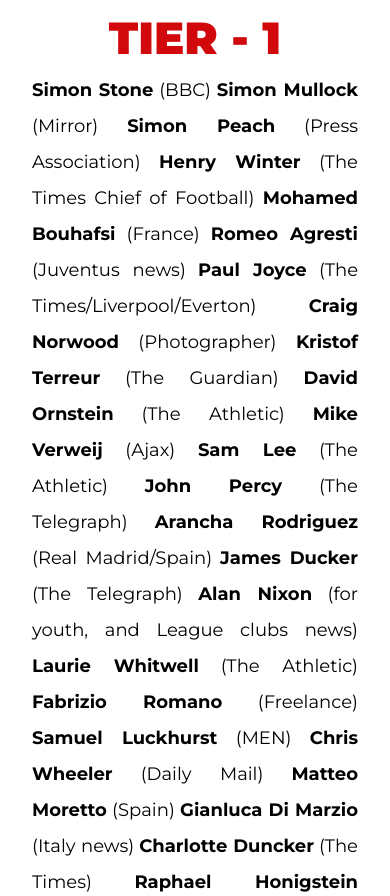
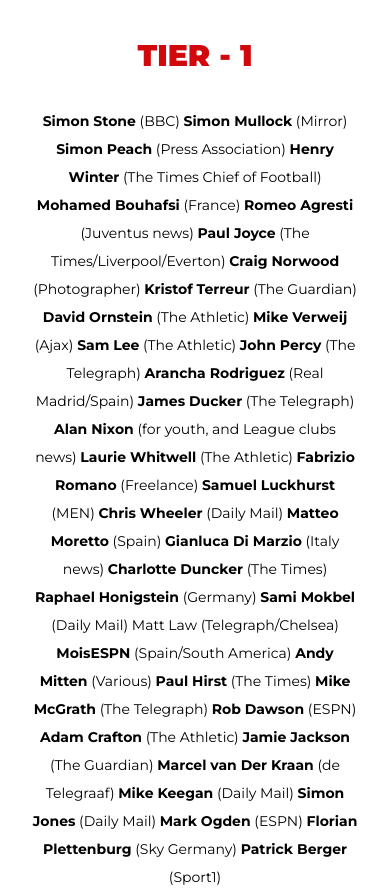
Before and after one commit to centredevilsratings/centredevils, a website built with Parcel: page index.html in a window 390 px wide. Shown: the part 873-1769 px from the top of the page. Built offline with nearby package versions, Linux system fonts and the light colour scheme.

Commit message:
Add files via upload

```diff
--- a/centredevils.css
+++ b/centredevils.css
@@ -236,430 +236,354 @@
   padding-bottom: var(--dl-space-space-tripleunit);
 }
 .centredevils-text014 {
-  font-size: 18px;
   font-style: normal;
   font-family: Montserrat;
   font-weight: 700;
   line-height: 2;
 }
 .centredevils-text015 {
-  font-size: 18px;
   font-family: Montserrat;
   line-height: 2;
 }
 .centredevils-text016 {
-  font-size: 18px;
   font-style: normal;
   font-family: Montserrat;
   font-weight: 700;
   line-height: 2;
 }
 .centredevils-text017 {
-  font-size: 18px;
   font-family: Montserrat;
   line-height: 2;
 }
 .centredevils-text018 {
-  font-size: 18px;
   font-style: normal;
   font-family: Montserrat;
   font-weight: 700;
   line-height: 2;
 }
 .centredevils-text019 {
-  font-size: 18px;
   font-family: Montserrat;
   line-height: 2;
 }
 .centredevils-text020 {
-  font-size: 18px;
   font-style: normal;
   font-family: Montserrat;
   font-weight: 700;
   line-height: 2;
 }
 .centredevils-text021 {
-  font-size: 18px;
   font-family: Montserrat;
   line-height: 2;
 }
 .centredevils-text022 {
-  font-size: 18px;
   font-style: normal;
   font-family: Montserrat;
   font-weight: 700;
   line-height: 2;
 }
 .centredevils-text023 {
-  font-size: 18px;
   font-family: Montserrat;
   line-height: 2;
 }
 .centredevils-text024 {
-  font-size: 18px;
   font-style: normal;
   font-family: Montserrat;
   font-weight: 700;
   line-height: 2;
 }
 .centredevils-text025 {
-  font-size: 18px;
   font-family: Montserrat;
   line-height: 2;
 }
 .centredevils-text026 {
-  font-size: 18px;
   font-style: normal;
   font-family: Montserrat;
   font-weight: 700;
   line-height: 2;
 }
 .centredevils-text027 {
-  font-size: 18px;
   font-family: Montserrat;
   line-height: 2;
 }
 .centredevils-text028 {
-  font-size: 18px;
   font-style: normal;
   font-family: Montserrat;
   font-weight: 700;
   line-height: 2;
 }
 .centredevils-text029 {
-  font-size: 18px;
   font-family: Montserrat;
   line-height: 2;
 }
 .centredevils-text030 {
-  font-size: 18px;
   font-style: normal;
   font-family: Montserrat;
   font-weight: 700;
   line-height: 2;
 }
 .centredevils-text031 {
-  font-size: 18px;
   font-family: Montserrat;
   line-height: 2;
 }
 .centredevils-text032 {
-  font-size: 18px;
   font-style: normal;
   font-family: Montserrat;
   font-weight: 700;
   line-height: 2;
 }
 .centredevils-text033 {
-  font-size: 18px;
   font-family: Montserrat;
   line-height: 2;
 }
 .centredevils-text034 {
-  font-size: 18px;
   font-family: Montserrat;
   font-weight: 700;
   line-height: 2;
 }
 .centredevils-text035 {
-  font-size: 18px;
   font-family: Montserrat;
   line-height: 2;
 }
 .centredevils-text036 {
-  font-size: 18px;
   font-family: Montserrat;
   font-weight: 700;
   line-height: 2;
 }
 .centredevils-text037 {
-  font-size: 18px;
   font-family: Montserrat;
   line-height: 2;
 }
 .centredevils-text038 {
-  font-size: 18px;
   font-family: Montserrat;
   font-weight: 700;
   line-height: 2;
 }
 .centredevils-text039 {
-  font-size: 18px;
   font-family: Montserrat;
   line-height: 2;
 }
 .centredevils-text040 {
-  font-size: 18px;
   font-family: Montserrat;
   font-weight: 700;
   line-height: 2;
 }
 .centredevils-text041 {
-  font-size: 18px;
   font-family: Montserrat;
   line-height: 2;
 }
 .centredevils-text042 {
-  font-size: 18px;
   font-family: Montserrat;
   font-weight: 700;
   line-height: 2;
 }
 .centredevils-text043 {
-  font-size: 18px;
   font-family: Montserrat;
   line-height: 2;
 }
 .centredevils-text044 {
-  font-size: 18px;
   font-family: Montserrat;
   font-weight: 700;
   line-height: 2;
 }
 .centredevils-text045 {
-  font-size: 18px;
   font-family: Montserrat;
   line-height: 2;
 }
 .centredevils-text046 {
-  font-size: 18px;
   font-family: Montserrat;
   font-weight: 700;
   line-height: 2;
 }
 .centredevils-text047 {
-  font-size: 18px;
   font-family: Montserrat;
   line-height: 2;
 }
 .centredevils-text048 {
-  font-size: 18px;
   font-family: Montserrat;
   font-weight: 700;
   line-height: 2;
 }
 .centredevils-text049 {
-  font-size: 18px;
   font-family: Montserrat;
   line-height: 2;
 }
 .centredevils-text050 {
-  font-size: 18px;
   font-family: Montserrat;
   font-weight: 700;
   line-height: 2;
 }
 .centredevils-text051 {
-  font-size: 18px;
   font-family: Montserrat;
   line-height: 2;
 }
 .centredevils-text052 {
-  font-size: 18px;
   font-family: Montserrat;
   font-weight: 700;
   line-height: 2;
 }
 .centredevils-text053 {
-  font-size: 18px;
   font-family: Montserrat;
   line-height: 2;
 }
 .centredevils-text054 {
-  font-size: 18px;
   font-family: Montserrat;
   font-weight: 700;
   line-height: 2;
 }
 .centredevils-text055 {
-  font-size: 18px;
   font-family: Montserrat;
   line-height: 2;
 }
 .centredevils-text056 {
-  font-size: 18px;
   font-family: Montserrat;
   font-weight: 700;
   line-height: 2;
 }
 .centredevils-text057 {
-  font-size: 18px;
   font-family: Montserrat;
   line-height: 2;
 }
 .centredevils-text058 {
-  font-size: 18px;
   font-family: Montserrat;
   font-weight: 700;
   line-height: 2;
 }
 .centredevils-text059 {
-  font-size: 18px;
   font-family: Montserrat;
   line-height: 2;
 }
 .centredevils-text060 {
-  font-size: 18px;
   font-family: Montserrat;
   font-weight: 700;
   line-height: 2;
 }
 .centredevils-text061 {
-  font-size: 18px;
   font-family: Montserrat;
   line-height: 2;
 }
 .centredevils-text062 {
-  font-size: 18px;
   font-family: Montserrat;
   font-weight: 700;
   line-height: 2;
 }
 .centredevils-text063 {
-  font-size: 18px;
   font-family: Montserrat;
   line-height: 2;
 }
 .centredevils-text064 {
-  font-size: 18px;
   font-family: Montserrat;
   font-weight: 700;
   line-height: 2;
 }
 .centredevils-text065 {
-  font-size: 18px;
   font-family: Montserrat;
   line-height: 2;
 }
 .centredevils-text066 {
-  font-size: 18px;
   font-family: Montserrat;
   font-weight: 700;
   line-height: 2;
 }
 .centredevils-text067 {
-  font-size: 18px;
   font-family: Montserrat;
   line-height: 2;
 }
 .centredevils-text068 {
-  font-size: 18px;
   font-family: Montserrat;
   font-weight: 700;
   line-height: 2;
 }
 .centredevils-text069 {
-  font-size: 18px;
   font-family: Montserrat;
   line-height: 2;
 }
 .centredevils-text070 {
-  font-size: 18px;
   font-family: Montserrat;
   font-weight: 700;
   line-height: 2;
 }
 .centredevils-text071 {
-  font-size: 18px;
   font-family: Montserrat;
   line-height: 2;
 }
 .centredevils-text072 {
-  font-size: 18px;
   font-family: Montserrat;
   font-weight: 700;
   line-height: 2;
 }
 .centredevils-text073 {
-  font-size: 18px;
   font-family: Montserrat;
   line-height: 2;
 }
 .centredevils-text074 {
-  font-size: 18px;
   font-family: Montserrat;
   font-weight: 700;
   line-height: 2;
 }
 .centredevils-text075 {
-  font-size: 18px;
   font-family: Montserrat;
   line-height: 2;
 }
 .centredevils-text076 {
-  font-size: 18px;
   font-family: Montserrat;
   font-weight: 700;
   line-height: 2;
 }
 .centredevils-text077 {
-  font-size: 18px;
   font-family: Montserrat;
   line-height: 2;
 }
 .centredevils-text078 {
-  font-size: 18px;
   font-family: Montserrat;
   font-weight: 700;
   line-height: 2;
 }
 .centredevils-text079 {
-  font-size: 18px;
   font-family: Montserrat;
   line-height: 2;
 }
 .centredevils-text080 {
-  font-size: 18px;
   font-family: Montserrat;
   font-weight: 700;
   line-height: 2;
 }
 .centredevils-text081 {
-  font-size: 18px;
   font-family: Montserrat;
   line-height: 2;
 }
 .centredevils-text082 {
-  font-size: 18px;
   font-family: Montserrat;
   font-weight: 700;
   line-height: 2;
 }
 .centredevils-text083 {
-  font-size: 18px;
   font-family: Montserrat;
   line-height: 2;
 }
 .centredevils-text084 {
-  font-size: 18px;
   font-family: Montserrat;
   font-weight: 700;
   line-height: 2;
 }
 .centredevils-text085 {
-  font-size: 18px;
   font-family: Montserrat;
   line-height: 2;
 }
 .centredevils-text086 {
-  font-size: 18px;
   font-family: Montserrat;
   font-weight: 700;
   line-height: 2;
 }
 .centredevils-text087 {
-  font-size: 18px;
   font-family: Montserrat;
   line-height: 2;
 }
 .centredevils-text088 {
-  font-size: 18px;
   font-family: Montserrat;
   font-weight: 700;
   line-height: 2;
 }
 .centredevils-text089 {
-  font-size: 18px;
   font-family: Montserrat;
   line-height: 2;
 }
@@ -1103,9 +1027,16 @@
   }
 }
 @media(max-width: 479px) {
+  .centredevils-image {
+    width: 150px;
+  }
   .centredevils-text {
     font-size: 2rem;
     text-align: center;
+    line-height: 1.3;
+  }
+  .centredevils-text002 {
+    font-size: 13px;
   }
   .centredevils-main {
     padding-left: var(--dl-space-space-doubleunit);
@@ -1164,38 +1095,77 @@
   .centredevils-text009 {
     font-size: 14px;
   }
+  .centredevils-text010 {
+    font-size: 30px;
+    padding-top: var(--dl-space-space-unit);
+  }
   .centredevils-text013 {
     width: 100%;
+    font-size: 14px;
+    text-align: center;
+    padding-top: var(--dl-space-space-doubleunit);
+  }
+  .centredevils-text092 {
+    font-size: 30px;
   }
   .centredevils-text095 {
     width: 100%;
+    font-size: 14px;
+    text-align: center;
+    padding-top: var(--dl-space-space-doubleunit);
   }
   .centredevils-text144 {
     width: 100%;
+    font-size: 14px;
+  }
+  .centredevils-text148 {
+    font-size: 30px;
   }
   .centredevils-text151 {
     width: 100%;
+    font-size: 14px;
+    text-align: center;
+    padding-top: var(--dl-space-space-doubleunit);
   }
   .centredevils-text172 {
     width: 100%;
+    font-size: 14px;
+  }
+  .centredevils-text176 {
+    font-size: 30px;
   }
   .centredevils-text179 {
     width: 100%;
+    font-size: 14px;
+    text-align: center;
+    padding-top: var(--dl-space-space-doubleunit);
   }
   .centredevils-text195 {
     width: 100%;
+    font-size: 14px;
+  }
+  .centredevils-text199 {
+    font-size: 30px;
   }
   .centredevils-text202 {
     width: 100%;
+    font-size: 14px;
+    text-align: center;
+    padding-top: var(--dl-space-space-doubleunit);
   }
   .centredevils-text214 {
     width: 100%;
+    font-size: 14px;
   }
   .centredevils-text218 {
     width: 100%;
+    font-size: 16px;
+    line-height: 1.75;
   }
   .centredevils-text219 {
     width: 100%;
+    font-size: 20px;
+    line-height: 1.55;
   }
   .centredevils-text223 {
     font-size: 2rem;
```
